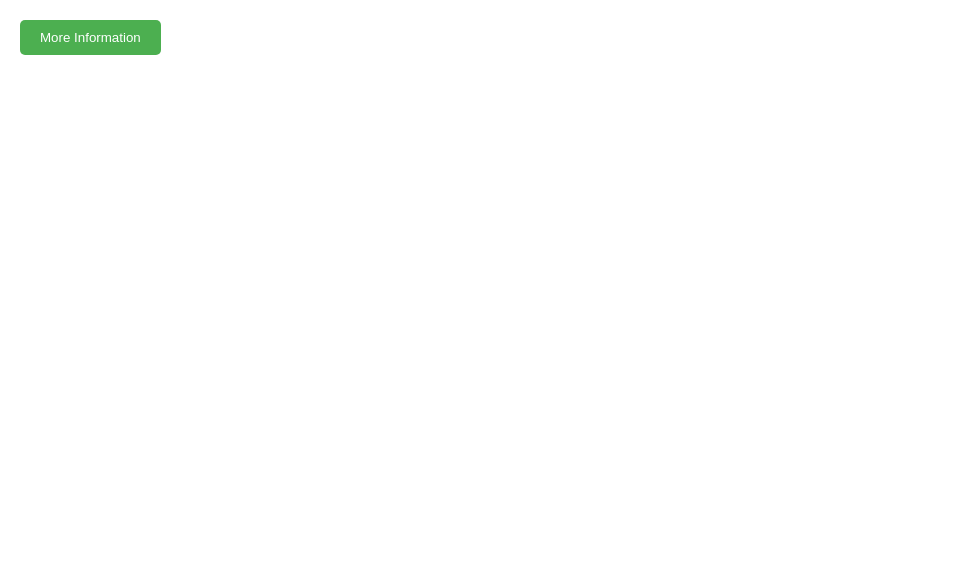
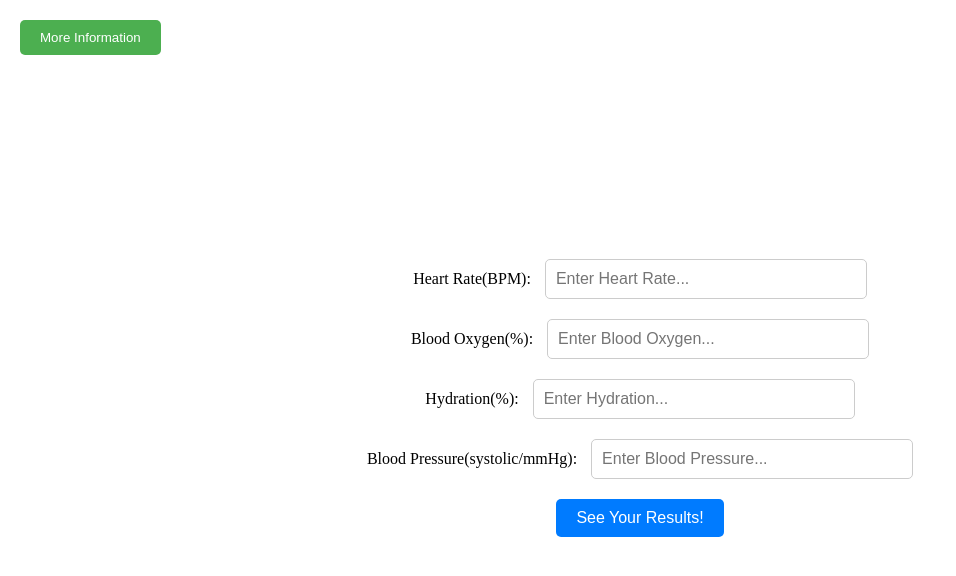
Before and after one commit to kaeskiio/YoungScholars, a plain HTML site: page index.html in a window 1280 px wide. Shown: the whole page, without its empty margins (0-956 px from the left). Drawn offline with Linux system fonts and the light colour scheme.

Commit message:
Create the Functional User inputs and responses

```diff
--- a/index.html
+++ b/index.html
@@ -10,7 +10,33 @@
 
     <!-- Button element -->
     <button class="top-left-button" id="myButton">More Information</button>
-
+   <!-- Container for centering -->
+   <div class="container">
+    <!-- BPM Input -->
+    <div class="input-container">
+        <label for="bpmInput" class="label">Heart Rate(BPM):</label>
+        <input type="text" class="textbox" id="bpmInput" placeholder="Enter Heart Rate...">
+    </div>
+    <!-- Blood Oxygen Input -->
+    <div class="input-container">
+        <label for="oxygenInput" class="label">Blood Oxygen(%):</label>
+        <input type="text" class="textbox" id="oxygenInput" placeholder="Enter Blood Oxygen...">
+    </div>
+    <!-- Hydration Input -->
+    <div class="input-container">
+        <label for="hydrationInput" class="label">Hydration(%):</label>
+        <input type="text" class="textbox" id="hydrationInput" placeholder="Enter Hydration...">
+    </div>
+    <!-- Blood Pressure Input -->
+    <div class="input-container">
+        <label for="pressureInput" class="label">Blood Pressure(systolic/mmHg):</label>
+        <input type="text" class="textbox" id="pressureInput" placeholder="Enter Blood Pressure...">
+    </div>
+    <!-- Button to collect user input -->
+    <button class="button" onclick="collectUserInput()">See Your Results!</button>
+    <!-- Result display -->
+    <div class="result" id="resultDisplay"></div>
+    </div>
     <script src ="script.js"></script>
 
 </body>
--- a/script.js
+++ b/script.js
@@ -5,3 +5,63 @@ function redirectToNewPage() {
 
     // Add event listener to the button
     document.getElementById('myButton').addEventListener('click', redirectToNewPage);
+
+// Function to collect user input
+function collectUserInput() {
+    // Get values from input boxes and assign them to variables
+    let bpmValue = document.getElementById('bpmInput').value;
+    var oxygenValue = document.getElementById('oxygenInput').value;
+    var hydrationValue = document.getElementById('hydrationInput').value;
+    var pressureValue = document.getElementById('pressureInput').value;
+    var bpmDisplay = "";
+    var oxygenDisplay = "";
+    var hydrationDisplay = "";
+    var pressureDisplay = "";
+
+    //BPM value display
+    if(bpmValue >= 60 && bpmValue <=100)
+    {
+        bpmDisplay = `Your heart rate is ${bpmValue} bpm. You have a normal heart rate! Keep up the good work!`;
+    }
+    else if(bpmValue < 60)
+    {
+        bpmDisplay = `Your heart rate is ${bpmValue} bpm. You have a low heart rate. Either you're an excellent athlete or are unhealthy. See the More Information tab.`;
+    }
+    else if(bpmValue >100)
+    {
+        bpmDisplay = `Your heart rate is ${bpmValue} bpm. You have a high heart rate. This is not healthy if you are not exercising. See the More Information tab.`;
+    }
+
+    //Blood Oxygen value display
+    if(oxygenValue >= 93 &&  oxygenValue <=100)
+    {
+        oxygenDisplay = `Your blood oxygen percentage is ${oxygenValue}. You have normal blood oxygen levels! Keep up the good work!`;
+    }
+    else if(oxygenValue < 93)
+    {
+        oxygenDisplay = `Your blood oxygen percentage is ${oxygenValue}. You have low blood oxygen levels. See the More Information tab for assistance.`;
+    }
+
+    //Hydration value display
+    if(hydrationValue>=45 && hydrationValue <=65){
+        hydrationDisplay = `Your hydration is ${hydrationValue} percent. You have a normal hydration! Keep drinking water!`;
+    }
+    else if(hydrationValue < 45 || hydrationValue >65){
+        hydrationDisplay = `Your hydration is ${hydrationValue} percent. You have an abnormal hydration. See the More Information Tab.`;
+    }
+
+    //Blood Pressure value display
+    if(pressureValue < 120){
+        pressureDisplay = `Your systolic blood pressure is ${pressureValue} mmHg. You have a normal blood pressure!`
+    }
+    else if(pressureValue >= 120){
+        pressureDisplay = `Your systolic blood pressure is ${pressureValue} mmHg. You have a high blood pressure. See the More Information Tab.`
+    }
+    // Display the collected values at the bottom of the page
+    document.getElementById('resultDisplay').innerHTML = `
+        <p>BPM: ${bpmDisplay}</p>
+        <p>Blood Oxygen: ${oxygenDisplay}</p>
+        <p>Hydration: ${hydrationDisplay}</p>
+        <p>Blood Pressure: ${pressureDisplay}</p>
+    `;
+}
--- a/style.css
+++ b/style.css
@@ -10,3 +10,47 @@
     cursor: pointer; /* Cursor style */
     border-radius: 5px; /* Rounded corners */
 }
+
+/* Style for the container */
+.container {
+    display: flex;
+    flex-direction: column;
+    justify-content: center;
+    align-items: center;
+    height: 100vh; /* Set height to 100% of the viewport height */
+}
+
+/* Style for the input container */
+.input-container {
+    margin-bottom: 20px; /* Add some spacing between input containers */
+}
+
+/* Style for the label */
+.label {
+    margin-right: 10px; /* Add some spacing between the label and the textbox */
+}
+
+/* Style for the textbox */
+.textbox {
+    padding: 10px;
+    font-size: 16px;
+    border: 1px solid #ccc;
+    border-radius: 5px;
+    width: 300px;
+}
+
+/* Style for the button */
+.button {
+    padding: 10px 20px;
+    font-size: 16px;
+    background-color: #007bff;
+    color: white;
+    border: none;
+    border-radius: 5px;
+    cursor: pointer;
+}
+
+/* Style for the result display */
+.result {
+    margin-top: 20px; /* Add some spacing between input and result */
+}
```
